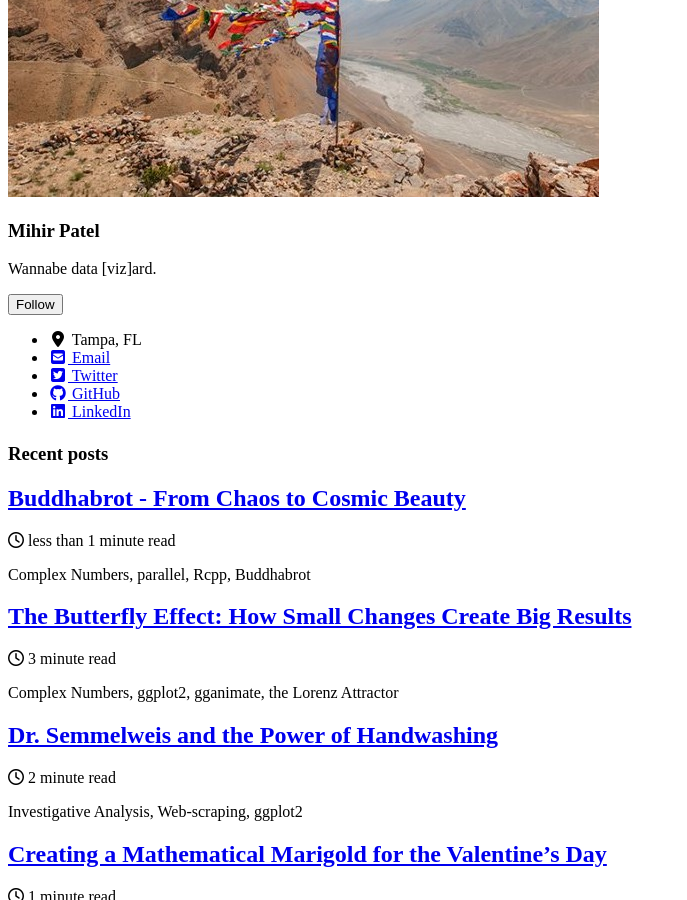
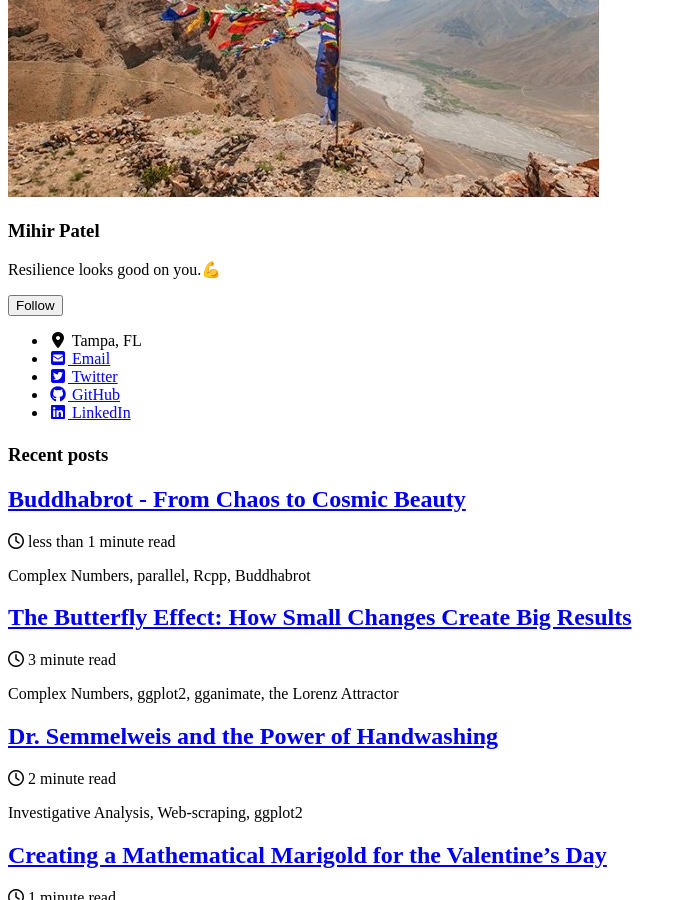
Before and after one commit to mihirp161/mihirp161.github.io, a Jekyll site: the page built from index.html, in a window 1280 px wide and 900 px high, scrolled down 1500 px. Shown: the whole window, without its empty margins (0-687 px from the left). Built offline with Jekyll 4.4.1, drawn with Linux system fonts in a browser that asks for light colours; cached includes are drawn as plain includes; nearby versions of some CDN libraries; the list of posts is cut into pages by our own code.

Commit message:
updated theme and tagliner

```diff
--- a/_config.yml
+++ b/_config.yml
@@ -1,7 +1,7 @@
 # Original author: Michael Rose
 # Editor: Mihir Patel
 # theme                  : "minimal-mistakes-jekyll"
-minimal_mistakes_skin    : "dirt" #"default" # "air", "aqua", "contrast", "dark", "neon", "mint", "plum", "sunrise"
+minimal_mistakes_skin    : "neon" #"dirt" #"default" # "air", "aqua", "contrast", "dark", "neon", "mint", "plum", "sunrise"
 
 # Site Settings
 locale                   : "en-US"
@@ -87,7 +87,7 @@
 author:
   name             : "Mihir Patel"
   avatar           : "/images/avatar.jpg"
-  bio              : "Wannabe data [viz]ard."
+  bio              : "Resilience looks good on you.💪"
   location         : "Tampa, FL"
   links:
     - label: "Email"
```
